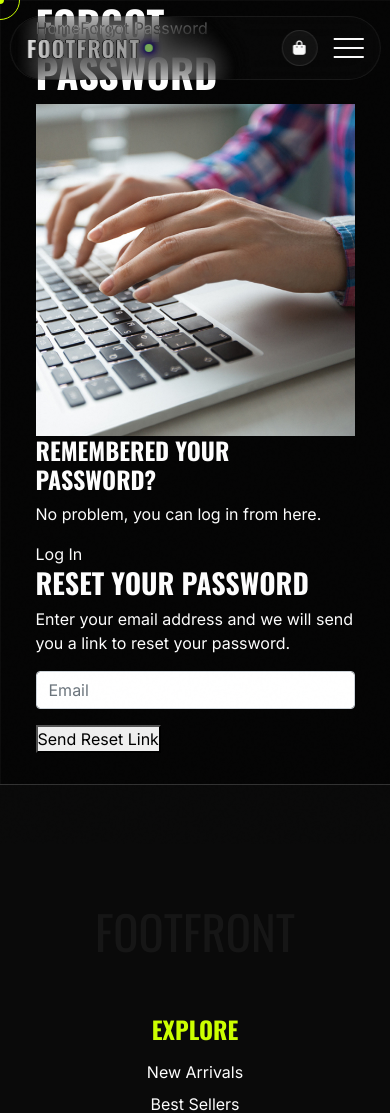
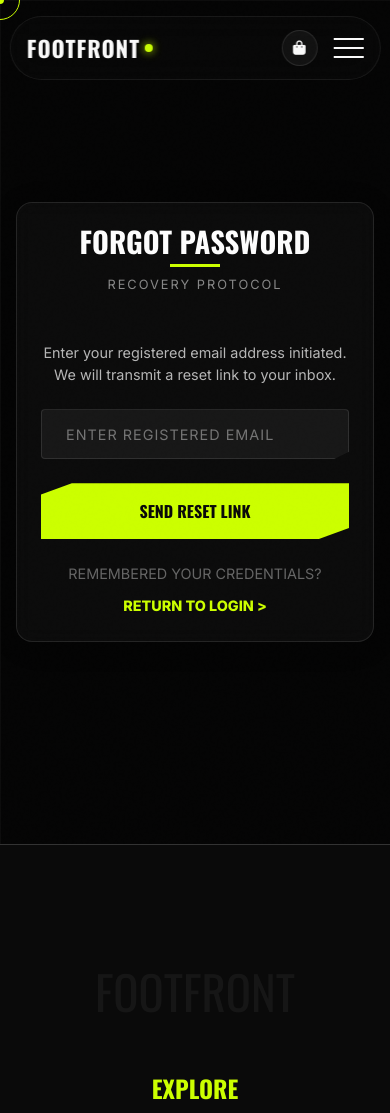
Before and after one commit to Yash-Mehta-69/FootFront, a Django app: page /forgot-password/ in a window 390 px wide. Shown: the top 1113 px of the page. Run offline with Django 5.2, Linux system fonts and the light colour scheme; some libraries are stand-ins or nearby versions.

Commit message:
Fix shop page mobile UI, sidebar z-index and redesign forgot password page

```diff
--- a/manage.py
+++ b/manage.py
@@ -2,10 +2,11 @@
 """Django's command-line utility for administrative tasks."""
 import os
 import sys
-
+import dotenv
 
 def main():
     """Run administrative tasks."""
+    dotenv.load_dotenv()
     os.environ.setdefault('DJANGO_SETTINGS_MODULE', 'FootFront.settings')
     try:
         from django.core.management import execute_from_command_line
--- a/static/css/mobile-nav.css
+++ b/static/css/mobile-nav.css
@@ -96,7 +96,7 @@
     width: 90%;
     max-width: 320px !important; /* Force smaller size */
     text-align: center;
-    margin-top: 3.5rem;
+    /* margin-top: 3.5rem; */
 
 }
 
--- a/store/templates/forgot_password.html
+++ b/store/templates/forgot_password.html
@@ -1,69 +1,101 @@
 {% extends 'base.html' %}
 {% load static %}
+
+{% block extra_css %}
+<style>
+    /* Minimal overrides for auth layout */
+    .auth-container {
+        min-height: 100vh;
+        display: flex;
+        justify-content: center;
+        align-items: center;
+        padding-top: 150px;
+        padding-bottom: 150px;
+        position: relative;
+        padding-left: 1rem;
+        padding-right: 1rem;
+        background-color: transparent; /* Ensure grid is visible */
+    }
+
+    @media (max-width: 576px) {
+        .auth-glass-panel {
+            padding: 1.5rem !important;
+        }
+    }
+</style>
+{% endblock %}
+
 {% block content %}
-	<!-- Start Banner Area -->
-	<section class="banner-area organic-breadcrumb">
-		<div class="container">
-			<div class="breadcrumb-banner d-flex flex-wrap align-items-center justify-content-end">
-				<div class="col-first">
-					<h1>Forgot Password</h1>
-					<nav class="d-flex align-items-center">
-						<a href="{% url 'home' %}">Home<span class="lnr lnr-arrow-right"></span></a>
-						<a href="{% url 'forgot_password' %}">Forgot Password</a>
-					</nav>
+<div class="auth-container">
+    <div class="glass-panel auth-glass-panel" style="width: 100%; max-width: 450px; position: relative; z-index: 2;">
+        <div class="text-center mb-5">
+            <h2 style="font-family: var(--font-heading); font-size: clamp(1.8rem, 5vw, 2.5rem); margin: 0; line-height: 1;">FORGOT PASSWORD</h2>
+            <div style="width: 50px; height: 3px; background: var(--color-accent); margin: 0.5rem auto;"></div>
+            <p style="color: #888; font-size: 0.8rem; letter-spacing: 2px; text-transform: uppercase;">Recovery Protocol</p>
+        </div>
+
+        <p class="text-center mb-4" style="color: rgba(255,255,255,0.7); font-size: 0.9rem;">
+            Enter your registered email address initiated. We will transmit a reset link to your inbox.
+        </p>
+
+        <form id="resetPasswordForm" novalidate>
+            {% csrf_token %}
+            <div class="mb-4">
+                <input type="email" class="tech-input" id="email" name="email" placeholder="ENTER REGISTERED EMAIL" required>
+            </div>
+
+            <button type="submit" id="resetBtn" class="btn-primary" style="width: 100%;">SEND RESET LINK</button>
+        </form>
+
+        <div id="reset-message" style="margin-top: 1.5rem; text-align: center; font-size: 0.9rem; font-family: monospace; word-break: break-word; overflow-wrap: break-word; width: 100%;"></div>
+
+        <div class="mt-4 text-center">
+            <p class="mb-2" style="font-size: 0.9rem; color: #666;">REMEMBERED YOUR CREDENTIALS?</p>
+            <a href="{% url 'login' %}" style="color: var(--color-accent); text-transform: uppercase; font-weight: bold; font-size: 0.9rem;">RETURN TO LOGIN ></a>
         </div>
     </div>
 </div>
-	</section>
-	<!-- End Banner Area -->
+{% endblock %}
 
-	<!--================Login Box Area =================-->
-	<section class="login_box_area section_gap">
-		<div class="container">
-			<div class="row">
-				<div class="col-lg-6">
-					<div class="login_box_img">
-						<img class="img-fluid" src="{% static 'assets1/img/login.jpg' %}" alt="">
-						<div class="hover">
-							<h4>Remembered your password?</h4>
-							<p>No problem, you can log in from here.</p>
-							<a class="primary-btn" href="{% url 'login' %}">Log In</a>
-						</div>
-					</div>
-				</div>
-				<div class="col-lg-6">
-					<div class="login_form_inner">
-						<h3>Reset Your Password</h3>
-                        <p>Enter your email address and we will send you a link to reset your password.</p>
-						<form class="row login_form" method="post" id="resetPasswordForm" novalidate="novalidate">
-							{% csrf_token %}
-							<div class="col-md-12 form-group">
-								<input type="email" class="form-control" id="email" name="email" placeholder="Email" onfocus="this.placeholder = ''" onblur="this.placeholder = 'Email'">
-							</div>
-							<div class="col-md-12 form-group">
-								<button type="submit" value="submit" class="primary-btn">Send Reset Link</button>
-							</div>
-						</form>
-						<div id="reset-message" style="margin-top: 15px;"></div>
-					</div>
-				</div>
-			</div>
-		</div>
-	</section>
-	<!--================End Login Box Area =================-->
+{% block extra_js %}
 <script>
     document.getElementById('resetPasswordForm').addEventListener('submit', function(e) {
         e.preventDefault();
-			const email = document.getElementById('email').value;
+
+        const emailInput = document.getElementById('email');
+        const email = emailInput.value;
         const messageDiv = document.getElementById('reset-message');
+        const btn = document.getElementById('resetBtn');
+        const originalText = "SEND RESET LINK";
+
+        if (!email) {
+            messageDiv.style.color = 'var(--color-secondary)';
+            messageDiv.innerText = 'Please enter your email address.';
+            return;
+        }
+
+        // --- Loading Animation Start ---
+        btn.disabled = true;
+        btn.style.opacity = "0.8";
+        btn.innerText = "PROCESSING";
+
+        let dots = 0;
+        const animInterval = setInterval(() => {
+            dots = (dots + 1) % 4;
+            let dotStr = "";
+            for(let i=0; i<dots; i++) dotStr += ".";
+            btn.innerText = "PROCESSING" + dotStr;
+        }, 500);
+        // -------------------------------
+
         messageDiv.innerText = '';
-            messageDiv.style.color = 'red'; // Default to error color
 
         // First, check if the email exists in our backend
         fetch("{% url 'forgot_password' %}", {
             method: 'POST',
             headers: {
                 'Content-Type': 'application/json',
+                'X-CSRFToken': document.querySelector('[name=csrfmiddlewaretoken]').value
             },
             body: JSON.stringify({ email: email }),
         })
@@ -73,18 +105,46 @@
                 // If email exists in backend, proceed with Firebase reset
                 firebase.auth().sendPasswordResetEmail(email)
                     .then(() => {
-                            messageDiv.style.color = 'green';
-                            messageDiv.innerText = 'Password reset email sent! Please check your inbox.';
+                        clearInterval(animInterval);
+                        btn.innerText = "LINK SENT";
+                        btn.classList.add('btn-success'); // Optional visual feedback if class exists
+
+                        messageDiv.style.color = '#00ff00'; // distinct lime green/success color
+                        messageDiv.innerText = 'Protocol Success: Reset link transmitted to inbox.';
+
+                        setTimeout(() => {
+                            btn.disabled = false;
+                            btn.innerText = originalText;
+                            btn.style.opacity = "1";
+                        }, 5000);
                     })
                     .catch((error) => {
-                            messageDiv.innerText = 'Error sending email: ' + error.message;
+                        clearInterval(animInterval);
+                        btn.disabled = false;
+                        btn.innerText = originalText;
+                        btn.style.opacity = "1";
+
+                        messageDiv.style.color = 'var(--color-secondary)';
+                        messageDiv.innerText = 'Firebase Error: ' + error.message;
                     });
             } else {
+                clearInterval(animInterval);
+                btn.disabled = false;
+                btn.innerText = originalText;
+                btn.style.opacity = "1";
+
+                messageDiv.style.color = 'var(--color-secondary)';
                 messageDiv.innerText = data.message;
             }
         })
         .catch((error) => {
-                messageDiv.innerText = 'An error occurred. Please try again.';
+            clearInterval(animInterval);
+            btn.disabled = false;
+            btn.innerText = originalText;
+            btn.style.opacity = "1";
+
+            messageDiv.style.color = 'var(--color-secondary)';
+            messageDiv.innerText = 'System Error: Connection failed.';
         });
     });
 </script>
--- a/store/templates/login.html
+++ b/store/templates/login.html
@@ -46,7 +46,7 @@
             <button type="submit" id="authBtn" class="btn-primary" style="width: 100%;">AUTHENTICATE</button>
         </form>
 
-        <div id="login-message" style="color: var(--color-secondary); text-align: center; margin-top: 1rem; font-family: monospace;"></div>
+        <div id="login-message" style="color: var(--color-secondary); text-align: center; margin-top: 1rem; font-family: monospace; word-break: break-word; overflow-wrap: break-word; width: 100%;"></div>
 
         <div class="mt-4 text-center">
             <p class="mb-2" style="font-size: 0.9rem; color: #666;">NEW USER?</p>
--- a/store/templates/registration.html
+++ b/store/templates/registration.html
@@ -77,7 +77,7 @@
             <button type="submit" id="regBtn" class="btn-primary" style="width: 100%;">INITIALIZE ACCOUNT</button>
         </form>
 
-        <div id="register-message" style="color: var(--color-secondary); text-align: center; margin-top: 1rem; font-family: monospace;"></div>
+        <div id="register-message" style="color: var(--color-secondary); text-align: center; margin-top: 1rem; font-family: monospace; word-break: break-word; overflow-wrap: break-word; width: 100%;"></div>
 
         <div class="mt-4 text-center">
             <p class="mb-2" style="font-size: 0.9rem; color: #666;">ALREADY CONNECTED?</p>
```
Also changed, not shown: FootFront/wsgi.py (+7 -0 lines). Lines whose indentation alone changed are shown as unchanged.
